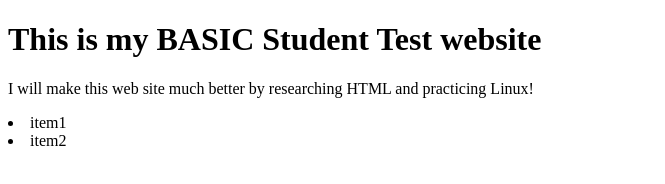
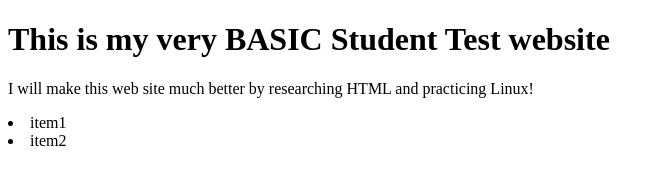
Before and after one commit to galord8696/apcsp-website, a plain HTML site: page index.html in a window 1280 px wide. Shown: the whole page, without its empty margins (0-665 px from the left). Drawn offline with Linux system fonts and the light colour scheme.

Commit message:
Update index.html

```diff
--- a/index.html
+++ b/index.html
@@ -5,7 +5,7 @@
 </head>
 <body>
 
-  <h1>This is my BASIC Student Test website</h1>
+  <h1>This is my very BASIC Student Test website</h1>
 
   <p>I will make this web site much better by researching HTML and practicing Linux!</p>
 
```
